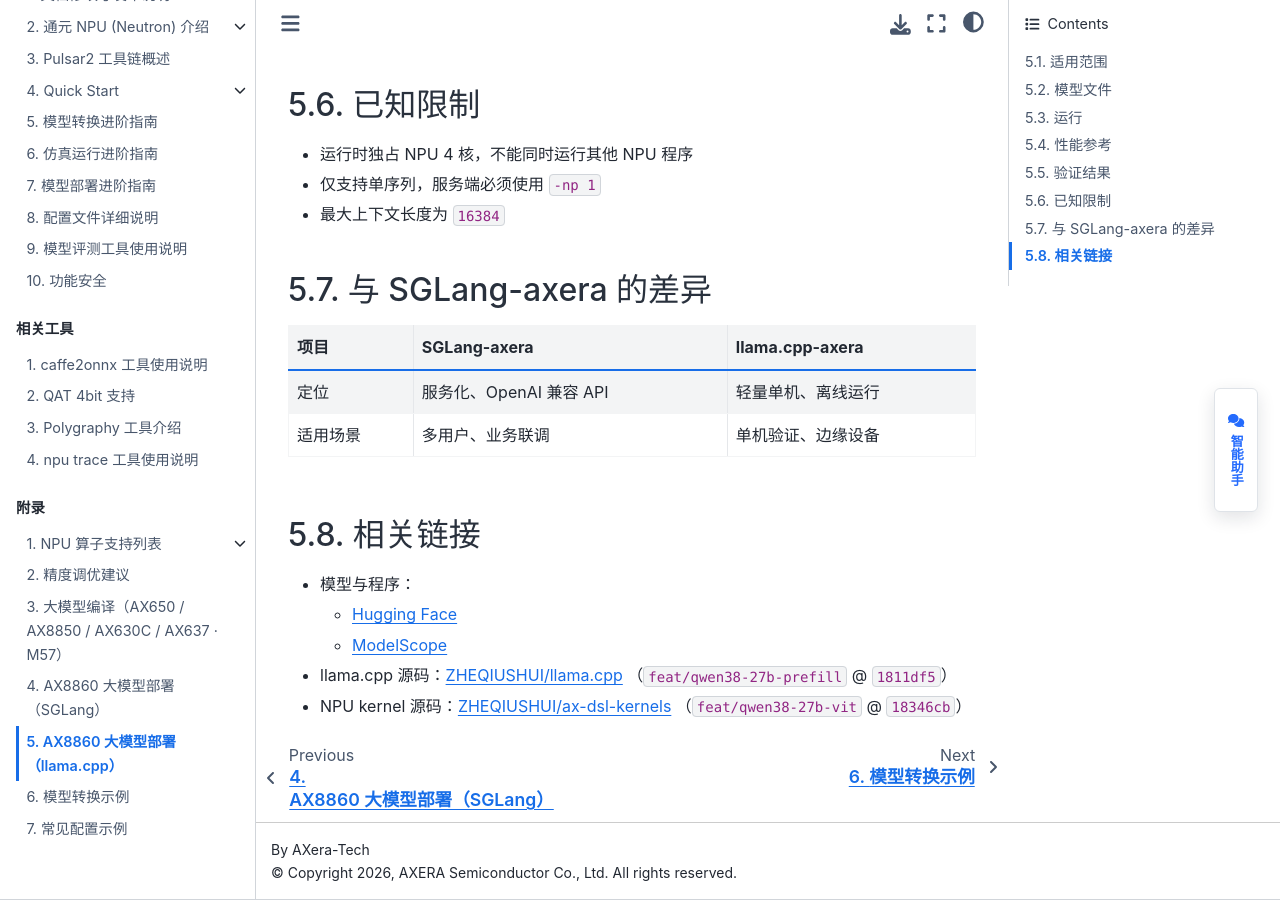
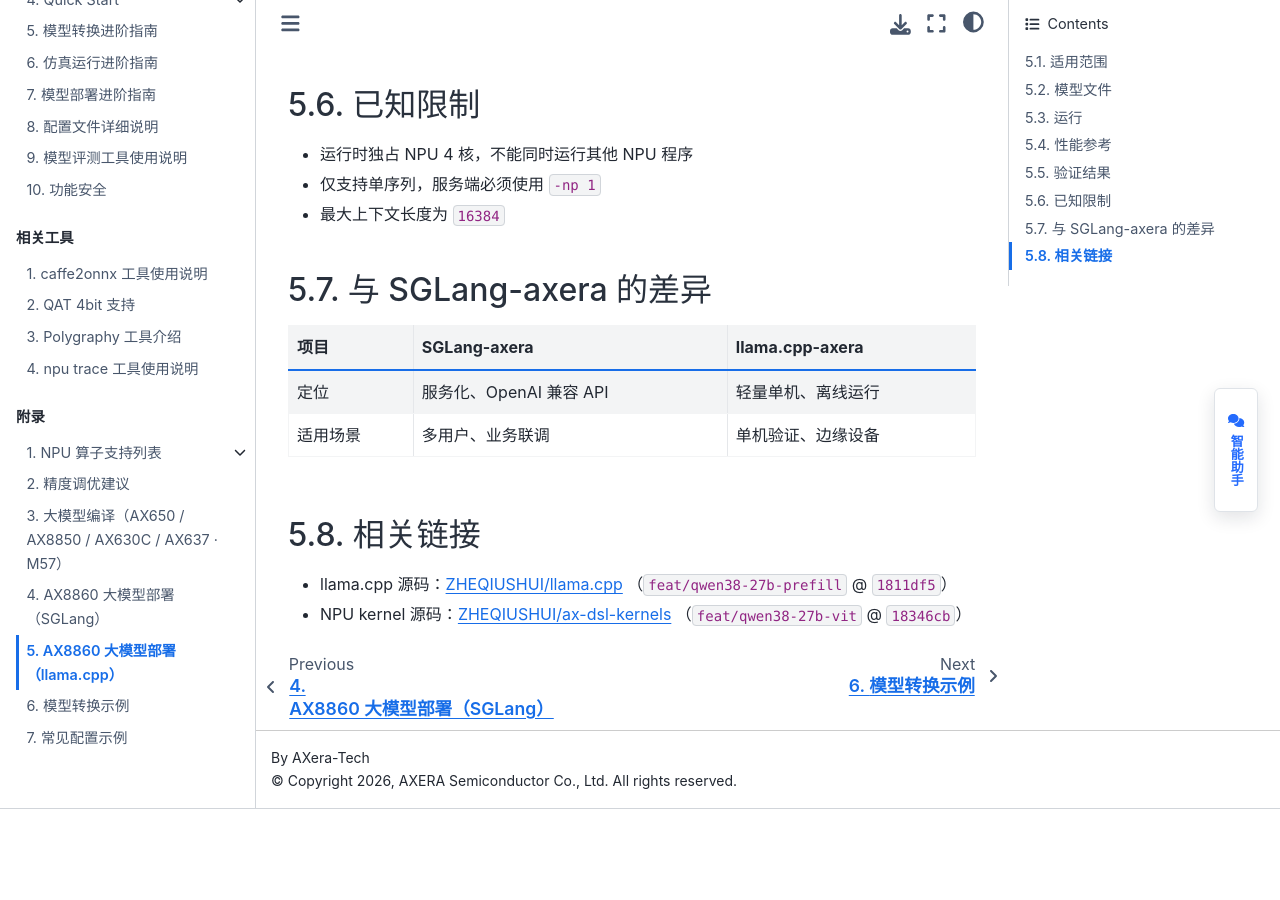
Before and after one commit to AXERA-TECH/pulsar2-docs, a Sphinx documentation site: the page built from source/appendix/llm_ax8860_llamacpp.md, in a window 1280 px wide and 900 px high, scrolled down 2604 px. Built offline with Sphinx 7.4.7 and the Sphinx Book theme 1.1.4, drawn with Linux system fonts in a browser that asks for light colours; after the commit the page ends 3413 px from its top, so only the background shows below that.

Commit message:
docs: 去掉 llama.cpp 章节重复的模型下载链接

```diff
--- a/source/appendix/llm_ax8860_llamacpp.md
+++ b/source/appendix/llm_ax8860_llamacpp.md
@@ -101,9 +101,6 @@ curl http://<board>:8080/v1/chat/completions -H 'Content-Type: application/json'
 
 ## 相关链接
 
-- 模型与程序：
-  - [Hugging Face](https://huggingface.co/AXERA-TECH/Qwen3.8-27B-AX8860-llama.cpp)
-  - [ModelScope](https://modelscope.cn/models/AXERA-TECH/Qwen3.8-27B-AX8860-llama.cpp)
 - llama.cpp 源码：[ZHEQIUSHUI/llama.cpp](https://github.com/ZHEQIUSHUI/llama.cpp)
   （`feat/qwen38-27b-prefill` @ `1811df5`）
 - NPU kernel 源码：[ZHEQIUSHUI/ax-dsl-kernels](https://github.com/ZHEQIUSHUI/ax-dsl-kernels)
```
